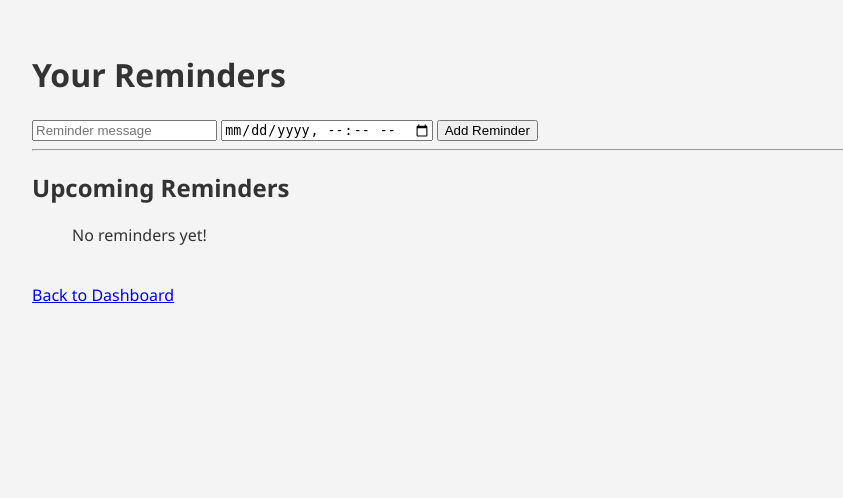
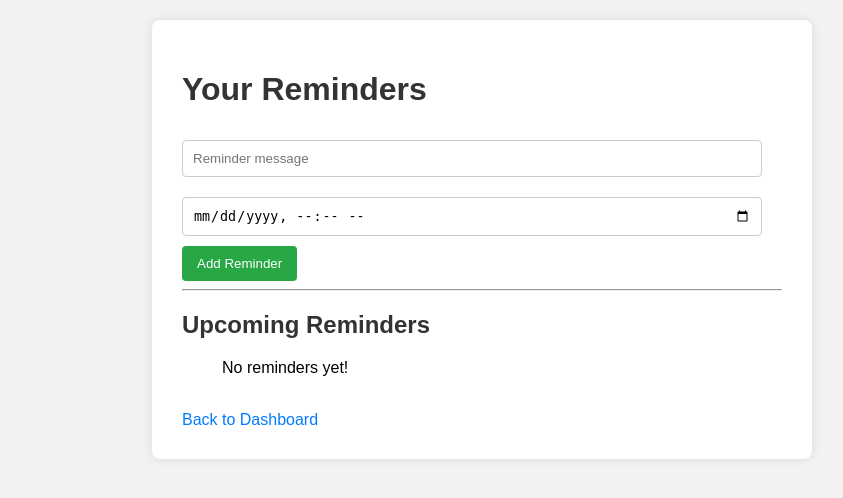
Before and after one commit to syedrazvi09/LucidLoop, a Flask app: template app/templates/reminders.html in a window 1280 px wide. Shown: the top 498 px of the page, without its empty margins (158-1001 px from the left). Run offline with Flask 3, Linux system fonts and the light colour scheme; the template is opened without the code that fills it, so the values that code supplies are empty.

Commit message:
Added reminders

```diff
--- a/app/__init__.py
+++ b/app/__init__.py
@@ -5,6 +5,7 @@ from app.config import Config
 from app.views.auth import auth_bp
 from app.views.dashboard import dashboard_bp
 from app.views.tasks import tasks_bp
+from app.views.reminders import reminders_bp
 migrate = Migrate()
 
 def create_app():
@@ -17,6 +18,7 @@ def create_app():
     app.register_blueprint(auth_bp)
     app.register_blueprint(dashboard_bp)
     app.register_blueprint(tasks_bp)
+    app.register_blueprint(reminders_bp)
 
     @app.route('/')
     def root_redirect():
--- a/app/templates/dashboard.html
+++ b/app/templates/dashboard.html
@@ -3,7 +3,7 @@
     <head>
         <meta charset="UTF-8">
         <title>Dashboard</title>
-        <link rel="stylesheet" href="/app/static/style.css">
+        <link rel="stylesheet" href="/static/style.css">
     </head>
 
     <body>
@@ -13,6 +13,8 @@
 
             <div class="dashboard-links">
 <a href="{{ url_for('tasks.all_tasks') }}">View Tasks</a><br>
+<a href="{{ url_for('reminders.reminders') }}">Reminders</a><br>
+
             </div>
 
         </div>
--- a/app/templates/reminders.html
+++ b/app/templates/reminders.html
@@ -4,7 +4,68 @@
 <head>
     <meta charset="UTF-8">
     <title>Reminders</title>
-    <link rel="stylesheet" href="/static/style.css">
+    <style>
+        body {
+            font-family: Arial, sans-serif;
+            background-color: #f2f2f2;
+            margin: 0;
+            padding: 20px;
+        }
+
+        .container {
+            max-width: 600px;
+            margin: auto;
+            background-color: #fff;
+            padding: 30px;
+            border-radius: 8px;
+            box-shadow: 0 0 10px rgba(0, 0, 0, 0.1);
+        }
+
+        h1,
+        h2 {
+            color: #333;
+        }
+
+        input[type="text"],
+        input[type="datetime-local"] {
+            width: calc(100% - 20px);
+            padding: 10px;
+            margin: 10px 0;
+            box-sizing: border-box;
+            border: 1px solid #ccc;
+            border-radius: 4px;
+        }
+
+        button {
+            padding: 10px 15px;
+            background-color: #28a745;
+            color: white;
+            border: none;
+            border-radius: 4px;
+            cursor: pointer;
+        }
+
+        button:hover {
+            background-color: #218838;
+        }
+
+        li {
+            margin: 10px 0;
+        }
+
+        form[style="display:inline;"] {
+            display: inline;
+        }
+
+        a {
+            color: #007bff;
+            text-decoration: none;
+        }
+
+        a:hover {
+            text-decoration: underline;
+        }
+    </style>
 </head>
 
 <body>
@@ -42,7 +103,7 @@
         </ul>
 
         <br>
-        <a href="{{ url_for('dashboard.dashboard') }}">Back to Dashboard</a>
+        <a href="{{ url_for('dashboard.dashboard_home') }}">Back to Dashboard</a><br>
     </div>
 </body>
 
```
Also changed, not shown: app/views/reminders.py (+54 -0 lines).
